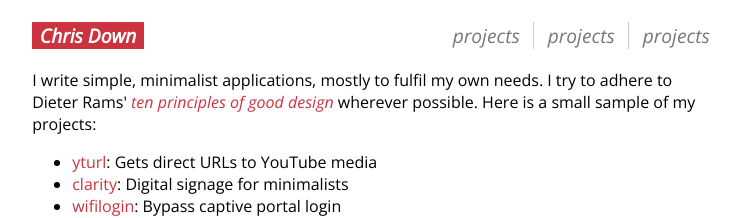
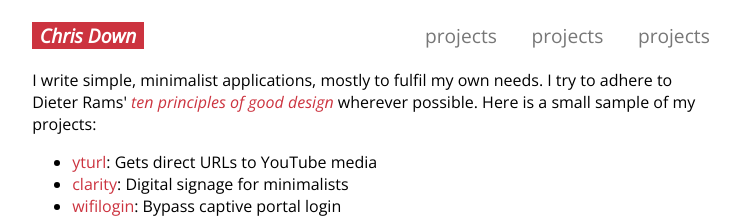
Before and after one commit to cdown/chrisdown.name, a Jekyll site: the page built from index.html, in a window 1280 px wide. Shown: the top 218 px of the page, without its empty margins (269-1010 px from the left). Built offline with Jekyll 4.4.1, drawn with Linux system fonts in a browser that asks for light colours.

Commit message:
Remove borders

```diff
--- a/css/style.css
+++ b/css/style.css
@@ -65,7 +65,6 @@ header nav ul.home li a:hover {
     background-color: rgba(204, 51, 63, 0.1);
 }
 
-
 header nav ul.extra li:last-child {
     border-right: none;
 }
@@ -75,18 +74,11 @@ header nav ul.extra li:last-child a {
     padding-right: 0;
 }
 
-header nav ul.extra li {
-    border-right: 1px solid #ccc;
-}
-
 header nav ul.extra li a {
     padding: 0 0.4em;
-    margin-left: 0.3em;
-    margin-right: 0.3em;
+    margin: 0 0.5em;
     color: #777;
-    font-style: italic;
 }
-
 
 
 header nav ul.extra li a:hover {
```
